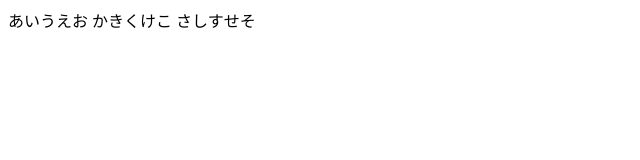
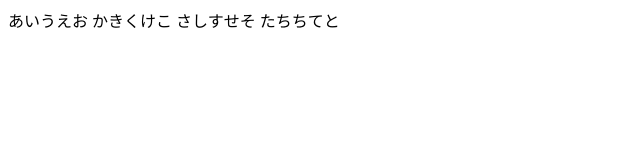
Before and after one commit to shimanesayoko/firsttest, a plain HTML site: page index.html in a window 1280 px wide. Shown: the full height of the page, 0-640 px from the left. Drawn offline with Linux system fonts and the light colour scheme.

Commit message:
テスト３

```diff
--- a/index.html
+++ b/index.html
@@ -8,6 +8,6 @@
   あいうえお
   かきくけこ
   さしすせそ
-
+  たちちてと
 </body>
 </html>
```
